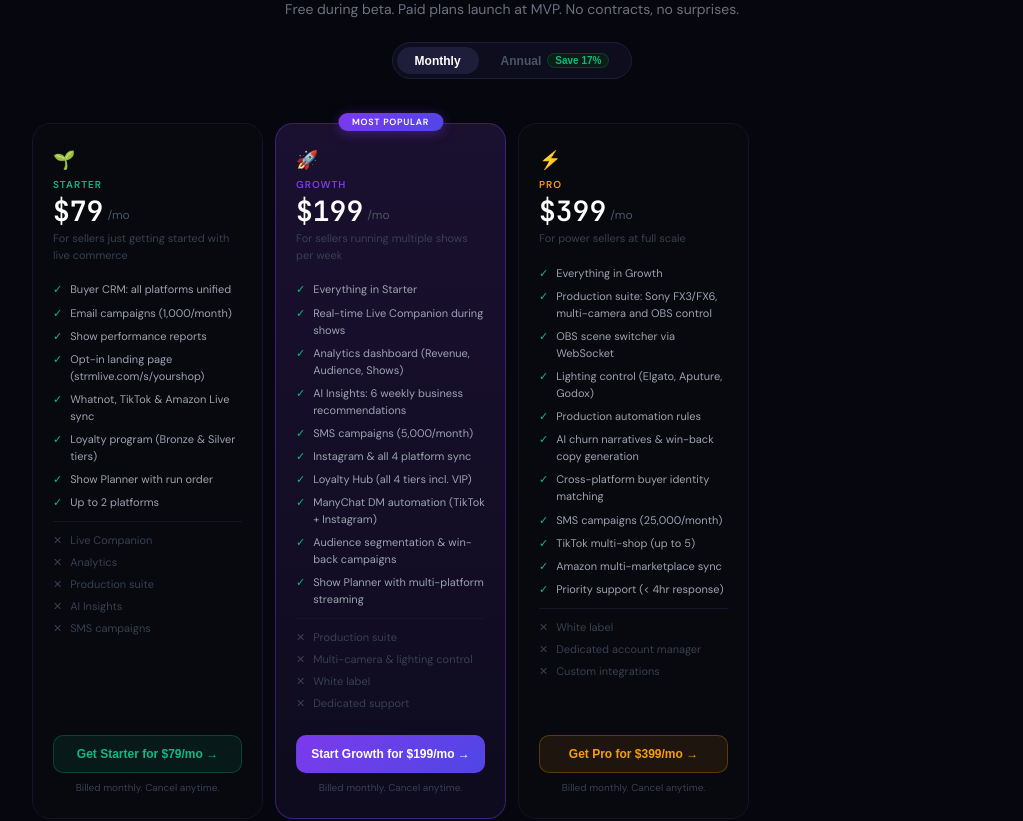
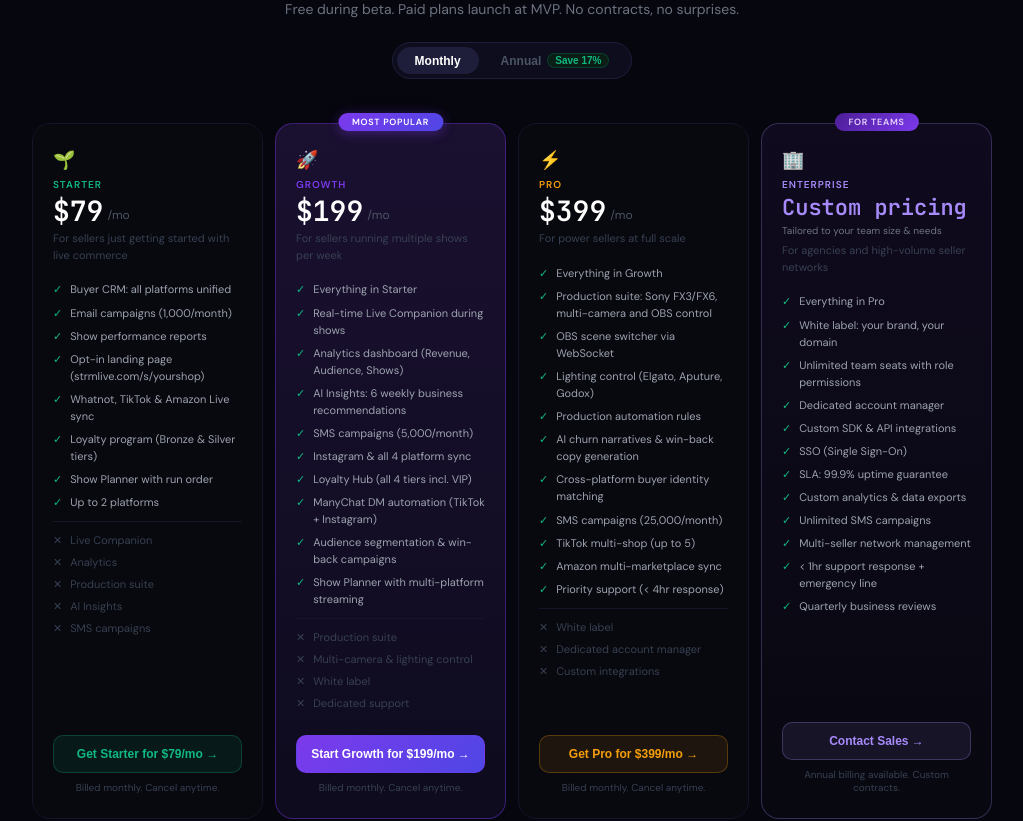
Before and after one commit to thewillmauro/Streamlive, a React (Vite) app: page / in a window 1280 px wide. Shown: the part 5160-5981 px from the top of the page, without its empty margins (128-1151 px from the left). Built offline with nearby package versions, Linux system fonts and the light colour scheme.

Commit message:
Enterprise: custom pricing, no number shown

```diff
--- a/src/App.jsx
+++ b/src/App.jsx
@@ -752,7 +752,7 @@ function Landing() {
           </div>
 
           <div className="pricing-grid" style={{ display:'grid' }}>
-            {Object.values(PLANS).filter(p=>p.id!=='enterprise').map(p=>{
+            {Object.values(PLANS).map(p=>{
               const displayPrice = billingCycle==='annual' ? Math.round(p.price*(1-annualDiscount)) : p.price
               const isEnt = p.id==='enterprise'
               return (
@@ -762,12 +762,20 @@ function Landing() {
                   <div style={{ marginBottom:18 }}>
                     <div style={{ fontSize:18, marginBottom:6 }}>{p.emoji}</div>
                     <span style={{ fontSize:10, fontWeight:800, color:p.color, textTransform:'uppercase', letterSpacing:'.1em', display:'block', marginBottom:6 }}>{p.name}</span>
-                    <div style={{ display:'flex', alignItems:'flex-end', gap:4, marginBottom:4 }}>
-                      <span style={{ fontFamily:"'JetBrains Mono',monospace", fontSize:28, fontWeight:700, color:'#fff', lineHeight:1 }}>${isEnt&&billingCycle==='annual'?Math.round(p.price*(1-annualDiscount)):isEnt?p.price:displayPrice}</span>
-                      <span style={{ fontSize:12, color:'#4b5563', paddingBottom:2 }}>/mo</span>
-                    </div>
-                    {billingCycle==='annual'&&!isEnt && <div style={{ fontSize:10, color:'#10b981', fontWeight:600 }}>↓ ${p.price-displayPrice}/mo savings</div>}
-                    {isEnt&&billingCycle==='annual' && <div style={{ fontSize:10, color:'#10b981', fontWeight:600 }}>Annual: ${Math.round(p.price*(1-annualDiscount)*12).toLocaleString()}/yr</div>}
+                    {isEnt ? (
+                      <div style={{ marginBottom:4 }}>
+                        <span style={{ fontFamily:"'JetBrains Mono',monospace", fontSize:22, fontWeight:700, color:'#a78bfa', lineHeight:1 }}>Custom pricing</span>
+                        <div style={{ fontSize:10, color:'#6b7280', marginTop:4 }}>Tailored to your team size & needs</div>
+                      </div>
+                    ) : (
+                      <>
+                        <div style={{ display:'flex', alignItems:'flex-end', gap:4, marginBottom:4 }}>
+                          <span style={{ fontFamily:"'JetBrains Mono',monospace", fontSize:28, fontWeight:700, color:'#fff', lineHeight:1 }}>${displayPrice}</span>
+                          <span style={{ fontSize:12, color:'#4b5563', paddingBottom:2 }}>/mo</span>
+                        </div>
+                        {billingCycle==='annual' && <div style={{ fontSize:10, color:'#10b981', fontWeight:600 }}>↓ ${p.price-displayPrice}/mo savings</div>}
+                      </>
+                    )}
                     <div style={{ fontSize:11, color:'#374151', marginTop:5, lineHeight:1.5 }}>{p.tagline}</div>
                   </div>
                   <div style={{ flex:1, marginBottom:18 }}>
```
